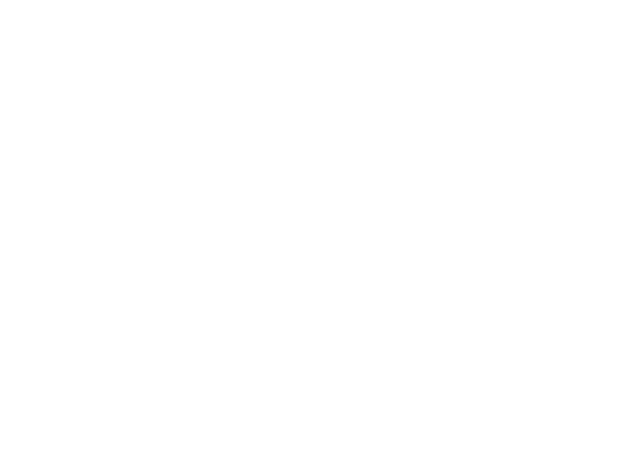
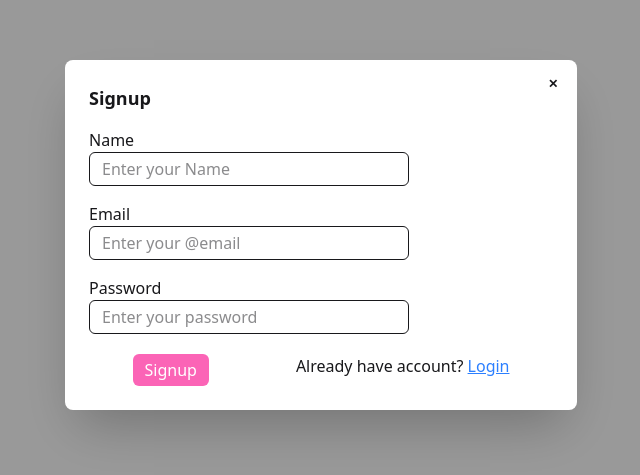
Before and after one commit to jadab691/CarHub, a React (Vite) app in the folder frontend/: page /signup in a window 1280 px wide. Before the commit this address had no page. Shown: the part 165-640 px from the top of the page, without its empty margins (319-959 px from the left). Built offline with nearby package versions, Linux system fonts and the light colour scheme.

Commit message:
login and signup button forntend edit

```diff
--- a/frontend/src/App.jsx
+++ b/frontend/src/App.jsx
@@ -2,12 +2,16 @@ import React from "react";
 import Home from "./home/Home";
 import Cars from "./cars/Cars";
 import { BrowserRouter, Routes, Route } from "react-router-dom";
+import Signup from "./components/Signup";
 function App() {
   return (
-    <Routes>
-      <Route path="/" element={<Home />} />
-      <Route path="/cars" element={<Cars />} />
-    </Routes>
+    <div className=" ">
+      <Routes>
+        <Route path="/" element={<Home />} />
+        <Route path="/cars" element={<Cars />} />
+        <Route path="/signup" element={<Signup />} />
+      </Routes>
+    </div>
   );
 }
 
--- a/frontend/src/components/Banner.jsx
+++ b/frontend/src/components/Banner.jsx
@@ -53,7 +53,7 @@ function Banner() {
         <div className="w-full md:w-1/2 ml-10 rounded-2xl mt-2.5 flex justify-center flex-col items-center">
           <img
             src={Car1}
-            className="order-1 bg-transparent hover:scroll-m-10 rounded-tl-full "
+            className="order-1 bg-transparent hover:scroll-m-10 rounded-tl-full duration-300 hover:rounded-br-full hover:rounded-tl-none"
             alt=""
           />
           <br />
--- /dev/null
+++ b/frontend/src/components/Login.jsx
@@ -0,0 +1,52 @@
+import React from "react";
+import { Link } from "react-router-dom";
+
+
+function Login() {
+  return (
+    <div>
+      <dialog id="my_modal_3" className="modal">
+        <div className="modal-box">
+          <form method="dialog">
+            {/* if there is a button in form, it will close the modal */}
+            <button className="btn btn-sm btn-circle btn-ghost absolute right-2 top-2">
+              ✕
+            </button>
+          </form>
+          <h3 className="font-bold text-lg">Login</h3>
+
+          <div className="mt-4 space-y-2">
+            <span>Email</span> <br />
+            <input
+              type="email"
+              placeholder="Enter your @email"
+              className="outline-none w-80 px-3 py-1 border rounded-md"
+            />
+          </div>
+          <div className="mt-4 space-y-2">
+            <span>Password</span> <br />
+            <input
+              type="password"
+              placeholder="Enter your password"
+              className="outline-none w-80 px-3 py-1 border rounded-md"
+            />
+          </div>
+          {/* Button */}
+          <div className="flex justify-around mt-5">
+            <button className="bg-pink-400 text-white rounded-md px-3 py-1  hover:bg-pink-700 duration-200 cursor-pointer">
+              Login
+            </button>
+            <p className="">
+              Not registered?{" "}
+              <Link to="/signup" className="underline text-blue-500 cursor-pointer">
+                Sign up
+              </Link>
+            </p>
+          </div>
+        </div>
+      </dialog>
+    </div>
+  );
+}
+
+export default Login;
--- a/frontend/src/components/Navbar.jsx
+++ b/frontend/src/components/Navbar.jsx
@@ -1,8 +1,27 @@
 import { set } from "lodash";
-import React, { useEffect } from "react";
+import React, { use, useEffect } from "react";
 import { useState } from "react";
+import Login from "./Login";
 
 function Navbar() {
+  //dark theme controller
+
+  const [theme, setTheme] = useState(
+    localStorage.getItem("theme") ? localStorage.getItem("theme") : "light"
+  );
+  const element = document.documentElement;
+  useEffect(() => {
+    if (theme === "dark") {
+      element.classList.add("dark");
+      localStorage.setItem("theme", "dark");
+      document.body.classList.add("dark");
+    } else {
+      element.classList.remove("dark");
+      localStorage.setItem("theme", "light");
+      document.body.classList.remove("dark");
+    }
+  }, []);
+
   const [sticky, setSticky] = React.useState(false); // State to manage sticky navbar
   useEffect(() => {
     const hadleScroll = () => {
@@ -16,7 +35,7 @@ function Navbar() {
     return () => {
       window.removeEventListener("scroll", hadleScroll);
     };
-  }, []);
+  }, [theme]);
 
   const navItems = // Navigation items
     (
@@ -38,7 +57,7 @@ function Navbar() {
 
   return (
     <div
-      className={`max-w-screen-2xl w-screen container mx-auto md:px-5 px-4 fixed  top-0 left-0 right-0 duration-400 transition-all ease-in-out z-50
+      className={`max-w-screen-2xl w-screen container mx-auto md:px-5 px-4 fixed   top-0 left-0 right-0 duration-400 transition-all ease-in-out z-50
     ${
       sticky
         ? "sticky-navbar shadow-amber-400  bg-blue-100 border-amber-100  duration-400 transition-all ease-in-out"
@@ -128,6 +147,7 @@ function Navbar() {
                 className="swap-off h-7 w-7 fill-current "
                 xmlns="http://www.w3.org/2000/svg"
                 viewBox="0 0 24 24"
+                onClick={() => setTheme(theme === "light" ? "dark" : "light")}
               >
                 <path d="M5.64,17l-.71.71a1,1,0,0,0,0,1.41,1,1,0,0,0,1.41,0l.71-.71A1,1,0,0,0,5.64,17ZM5,12a1,1,0,0,0-1-1H3a1,1,0,0,0,0,2H4A1,1,0,0,0,5,12Zm7-7a1,1,0,0,0,1-1V3a1,1,0,0,0-2,0V4A1,1,0,0,0,12,5ZM5.64,7.05a1,1,0,0,0,.7.29,1,1,0,0,0,.71-.29,1,1,0,0,0,0-1.41l-.71-.71A1,1,0,0,0,4.93,6.34Zm12,.29a1,1,0,0,0,.7-.29l.71-.71a1,1,0,1,0-1.41-1.41L17,5.64a1,1,0,0,0,0,1.41A1,1,0,0,0,17.66,7.34ZM21,11H20a1,1,0,0,0,0,2h1a1,1,0,0,0,0-2Zm-9,8a1,1,0,0,0-1,1v1a1,1,0,0,0,2,0V20A1,1,0,0,0,12,19ZM18.36,17A1,1,0,0,0,17,18.36l.71.71a1,1,0,0,0,1.41,0,1,1,0,0,0,0-1.41ZM12,6.5A5.5,5.5,0,1,0,17.5,12,5.51,5.51,0,0,0,12,6.5Zm0,9A3.5,3.5,0,1,1,15.5,12,3.5,3.5,0,0,1,12,15.5Z" />
               </svg>
@@ -137,6 +157,7 @@ function Navbar() {
                 className="swap-on h-7 w-7 fill-current"
                 xmlns="http://www.w3.org/2000/svg"
                 viewBox="0 0 24 24"
+                onClick={() => setTheme(theme === "dark" ? "light" : "dark")}
               >
                 <path d="M21.64,13a1,1,0,0,0-1.05-.14,8.05,8.05,0,0,1-3.37.73A8.15,8.15,0,0,1,9.08,5.49a8.59,8.59,0,0,1,.25-2A1,1,0,0,0,8,2.36,10.14,10.14,0,1,0,22,14.05,1,1,0,0,0,21.64,13Zm-9.5,6.69A8.14,8.14,0,0,1,7.08,5.22v.27A10.15,10.15,0,0,0,17.22,15.63a9.79,9.79,0,0,0,2.1-.22A8.11,8.11,0,0,1,12.14,19.73Z" />
               </svg>
@@ -145,9 +166,12 @@ function Navbar() {
 
           {/* Login button */}
           <div className="">
-            <a className={`btn  ${sticky ? "bg-black text-red-50" : "bg-red"}`}>
+            <a className={`btn  ${sticky ? "bg-black text-red-50" : "bg-red"}`}
+            onClick={() => document.getElementById("my_modal_3").showModal()}
+            >
               Login
             </a>
+            <Login />
           </div>
         </div>
       </div>
--- /dev/null
+++ b/frontend/src/components/Signup.jsx
@@ -0,0 +1,65 @@
+import React from "react";
+import { Link } from "react-router-dom";
+
+function Signup() {
+  return (
+    <>
+      <div className="h-screen flex justify-center items-center">
+        <div
+          id="my_modal_3"
+          className="   px-2 py-2 border-amber-100  modal modal-open"
+        >
+          <div className="modal-box">
+            <form method="dialog">
+              {/* if there is a button in form, it will close the modal */}
+              <Link to={"/"} className="btn btn-sm btn-circle btn-ghost absolute right-2 top-2">
+                ✕
+              </Link>
+            </form>
+            <h3 className="font-bold text-lg">Signup</h3>
+
+            <div className="mt-4 space-y-2">
+              <span>Name</span> <br />
+              <input
+                type="text"
+                placeholder="Enter your Name"
+                className="outline-none w-80 px-3 py-1 border rounded-md"
+              />
+            </div>
+
+            <div className="mt-4 space-y-2">
+              <span>Email</span> <br />
+              <input
+                type="email"
+                placeholder="Enter your @email"
+                className="outline-none w-80 px-3 py-1 border rounded-md"
+              />
+            </div>
+            <div className="mt-4 space-y-2">
+              <span>Password</span> <br />
+              <input
+                type="password"
+                placeholder="Enter your password"
+                className="outline-none w-80 px-3 py-1 border rounded-md"
+              />
+            </div>
+            {/* Button */}
+            <div className="flex justify-around mt-5">
+              <button className="bg-pink-400 text-white rounded-md px-3 py-1  hover:bg-pink-700 duration-200 cursor-pointer">
+                Signup
+              </button>
+              <p className="">
+                Already have account?{" "}
+                <Link to="/" className="underline text-blue-500 cursor-pointer">
+                  Login
+                </Link>
+              </p>
+            </div>
+          </div>
+        </div>
+      </div>
+    </>
+  );
+}
+
+export default Signup;
--- a/frontend/src/index.css
+++ b/frontend/src/index.css
@@ -1,2 +1,4 @@
 @import "tailwindcss";
 @plugin "daisyui";
+@custom-variant dark (&:where(.dark, .dark *));
+/* @custom-variant light (&:where(.light, .light *)); */
--- a/frontend/vite.config.js
+++ b/frontend/vite.config.js
@@ -1,8 +1,10 @@
-import { defineConfig } from 'vite'
-import react from '@vitejs/plugin-react'
-import tailwindcss from '@tailwindcss/vite'
+import { defineConfig } from "vite";
+import react from "@vitejs/plugin-react";
+import tailwindcss from "@tailwindcss/vite";
 
 // https://vite.dev/config/
 export default defineConfig({
-  plugins: [tailwindcss(),react()],
-})
+  plugins: [tailwindcss(), react()],
+  darkmode: "class",
+
+});
```
